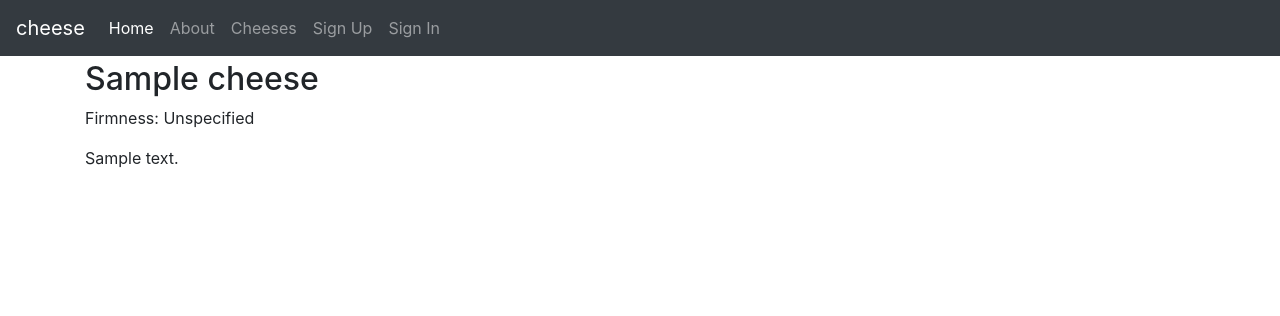
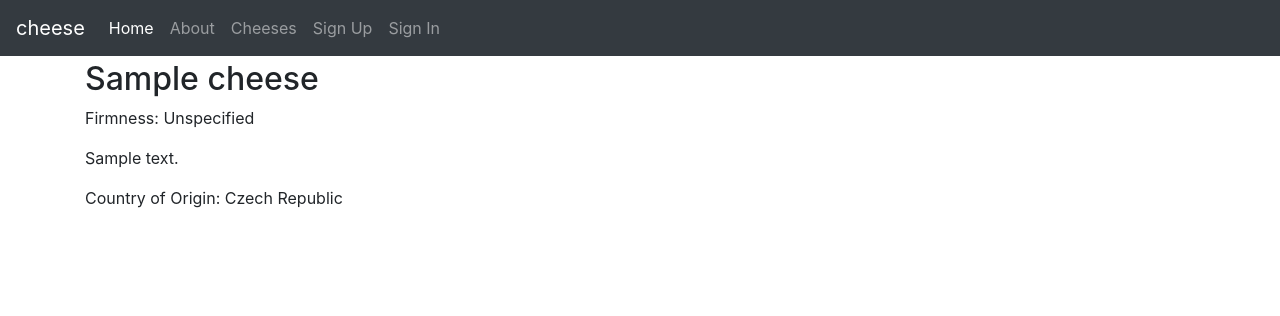
Before and after one commit to kevinbowen777/cheese, a Django app: template cheese/templates/cheeses/cheese_detail.html in a window 1280 px wide. Shown: the top 316 px of the page. Run offline with Django 3.2, Linux system fonts and the light colour scheme; the template is opened without the code that fills it: values that come from a table or form of the project are taken from there, others are empty; tables that the repository leaves empty hold one stand-in row (values such as "Sample post"); some libraries are stand-ins or nearby versions.

Commit message:
Display country in cheese_detail

```diff
--- a/cheese/templates/cheeses/cheese_detail.html
+++ b/cheese/templates/cheeses/cheese_detail.html
@@ -13,4 +13,10 @@
   <p>{{ cheese.description }}</p>
 {% endif %}
 
+{% if cheese.country_of_origin %}
+  <p>Country of Origin: {{ cheese.country_of_origin.name }}
+  <img src="{{ cheese.country_of_origin.flag }}" />
+  </p>
+{% endif %}
+
 {% endblock content %}
```
